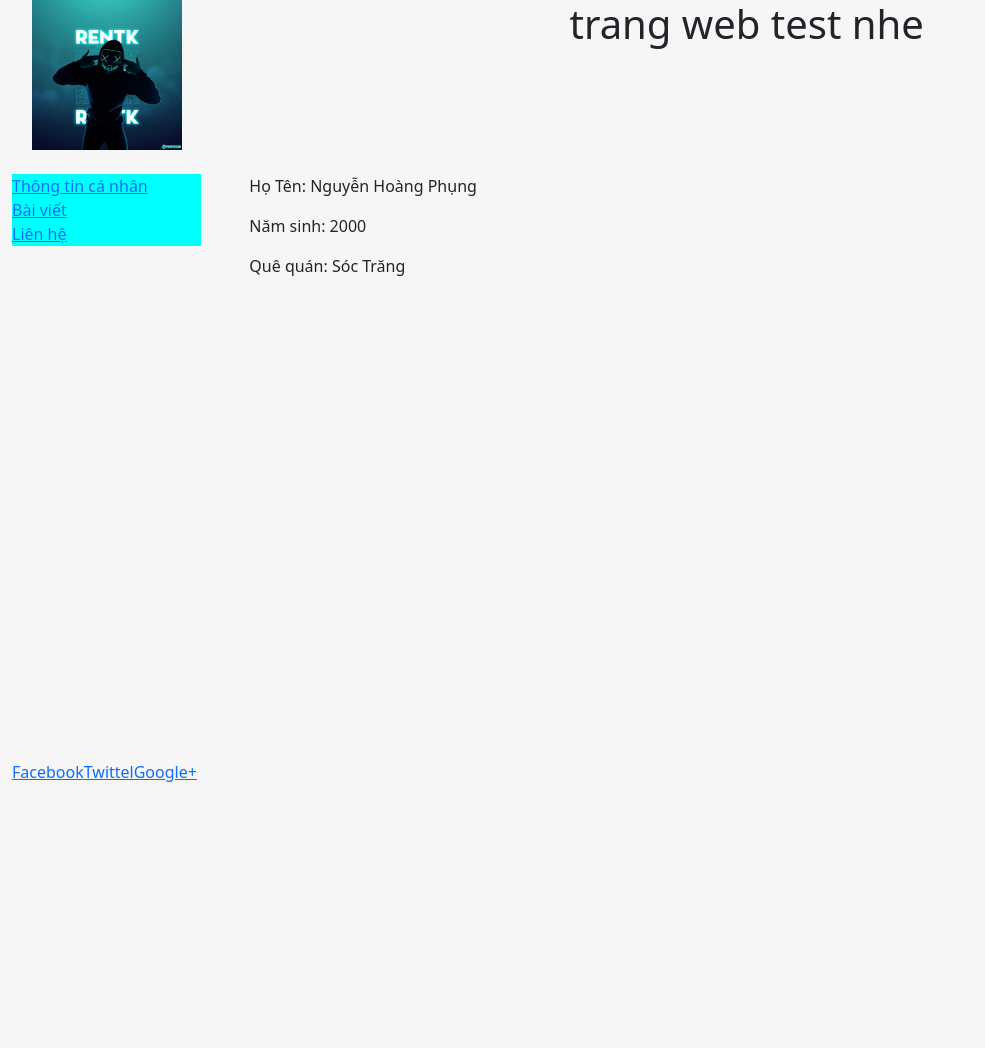
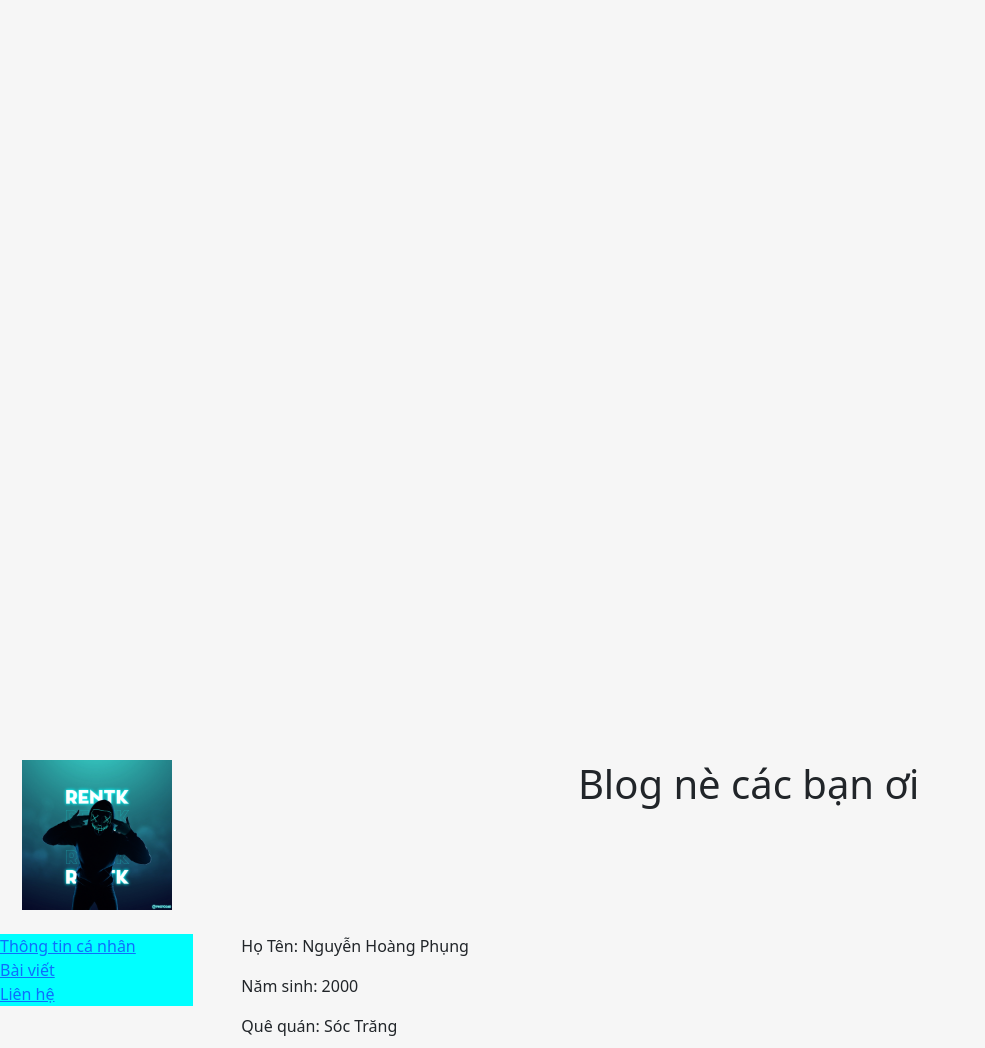
Before and after one commit to NhoangPhung0809/webtest, a Django app: page / in a window 1280 px wide. Shown: the top 1048 px of the page, without its empty margins (0-985 px from the left). Before the commit the page ends 782 px from the top, so only its background shows below. Run offline with Django 3.2, Linux system fonts and the light colour scheme; parts of the project's set-up code (start-up, migrations or seed data) failed here and were passed over; some libraries are stand-ins or nearby versions.

```diff
--- a/web/home/templates/pages/base.html
+++ b/web/home/templates/pages/base.html
@@ -16,13 +16,13 @@
     </style>
 </head>
 <body>
-    <div class="container-fluid" style="min-height: 95%">
+    <div class="container-fluid" style="min-height: 95%"></div>
         <div class="row">
             <div class="col-sm-2">
                 <center><img src="{% static 'images/AVT.jpg' %}" class="responsive-img" style="max-height:150px;"/></center>
             </div>
             <div class="col-sm-10">
-                <center><h1>trang web test nhe </h1></center>
+                <center><h1>Blog nè các bạn ơi </h1></center>
             </div>
         </div>
         <br>
```
